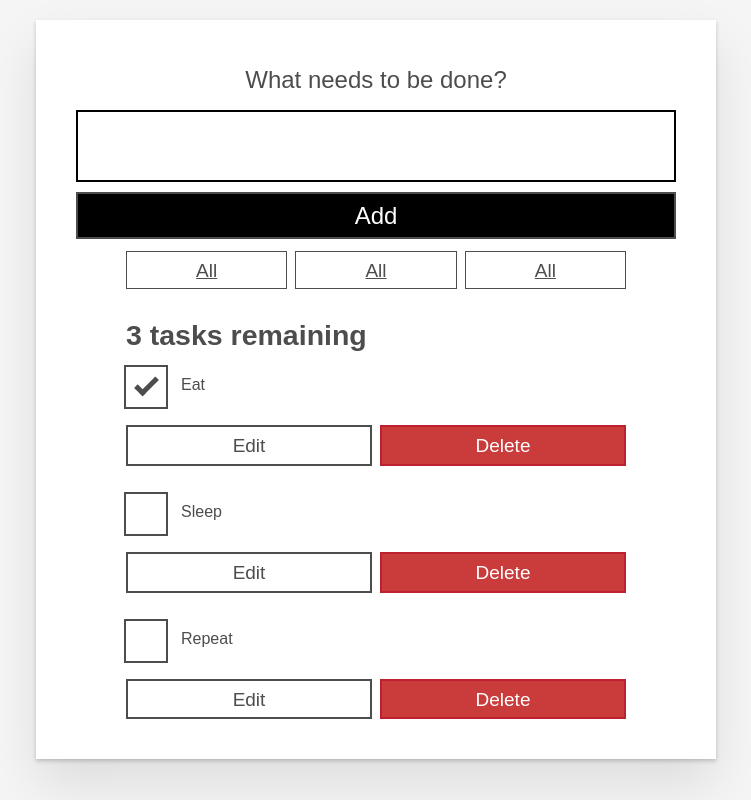
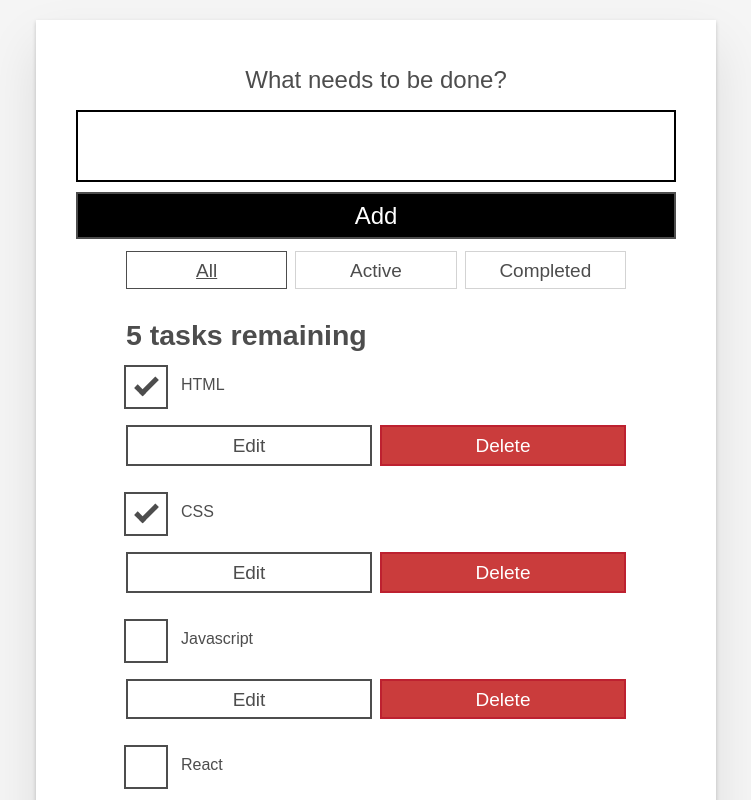
Before and after one commit to ChamuMutezva/moz-todo-react, a React (Create React App) app: page / in a window 1280 px wide. Shown: the top 800 px of the page, without its empty margins (264-1015 px from the left). Built offline with nearby package versions, Linux system fonts and the light colour scheme.

Commit message:
feat: task filtering completed

```diff
--- a/src/App.js
+++ b/src/App.js
@@ -4,11 +4,20 @@
 import Form from './components/Form'
 import FilterButton from './components/FilterButton'
 
+const FILTER_MAP = {
+  All: () => true,
+  Active: task => !task.completed,
+  Completed: task => task.completed
+};
+
+const FILTER_NAMES = Object.keys(FILTER_MAP);
+
 function App(props) {
 
   console.log(props)
 
   const [tasks, setTasks] = useState(props.tasks);
+  const [filter, setFilter] = useState('All');
 
   function editTask(id, newName) {
     const editedTaskList = tasks.map(task => {
@@ -40,9 +49,27 @@
     setTasks(remainingTasks);
   }
 
-  const taskList = tasks.map(task => (
-    <Todo id={task.id} name={task.name} completed={task.completed} key={task.id}
-      toggleTaskCompleted={toggleTaskCompleted} deleteTask={deleteTask} editTask={editTask} />
+  const taskList = tasks
+  .filter(FILTER_MAP[filter])
+  .map(task => (
+    <Todo
+      id={task.id}
+      name={task.name}
+      completed={task.completed}
+      key={task.id}
+      toggleTaskCompleted={toggleTaskCompleted}
+      deleteTask={deleteTask}
+      editTask={editTask}
+    />
+  ));
+
+  const filterList = FILTER_NAMES.map(name => (
+    <FilterButton
+      key={name}
+      name={name}
+      isPressed={name === filter}
+      setFilter={setFilter}
+    />
   ));
 
   function addTask(name) {
@@ -61,9 +88,7 @@
     <div className="todoapp stack-large">
       <Form addTask={addTask} />
       <div className="filters btn-group stack-exception">
-        <FilterButton />
-        <FilterButton />
-        <FilterButton />
+       {filterList}
       </div>
       <h2 id="list-heading"> {headingText} </h2>
       <ul
--- a/src/components/FilterButton.js
+++ b/src/components/FilterButton.js
@@ -2,9 +2,10 @@
 
 function FilterButton(props) {
   return (
-    <button type="button" className="btn toggle-btn" aria-pressed="true">
+    <button type="button" className="btn toggle-btn"
+    aria-pressed={props.isPressed} onClick={() => props.setFilter(props.name)}>
       <span className="visually-hidden">Show </span>
-      <span>all </span>
+      <span>{props.name} </span>
       <span className="visually-hidden"> tasks</span>
     </button>
   );
--- a/src/index.js
+++ b/src/index.js
@@ -4,9 +4,11 @@
 import App from './App';
 
 const DATA = [
-  { id: "todo-0", name: "Eat", completed: true },
-  { id: "todo-1", name: "Sleep", completed: false },
-  { id: "todo-2", name: "Repeat", completed: false }
+  { id: "todo-0", name: "HTML", completed: true },
+  { id: "todo-1", name: "CSS", completed: true },
+  { id: "todo-2", name: "Javascript", completed: false },
+  { id: "todo-3", name: "React", completed: false },
+  { id: "todo-4", name: "Angular", completed: false }
 ];
 ReactDOM.render(
   <React.StrictMode>
```
